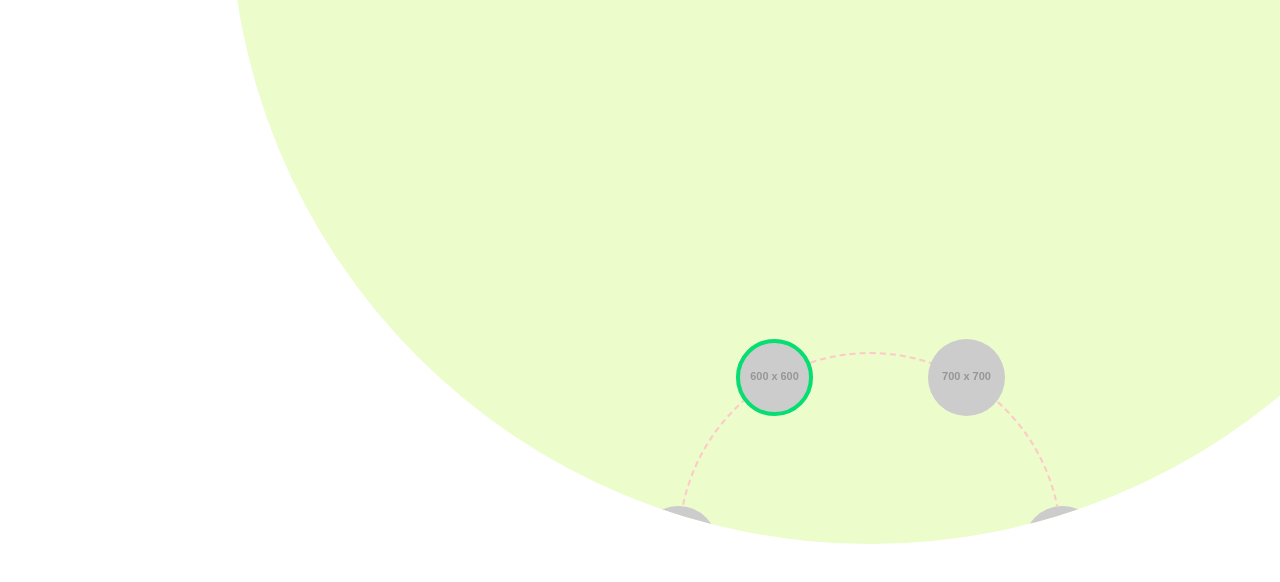
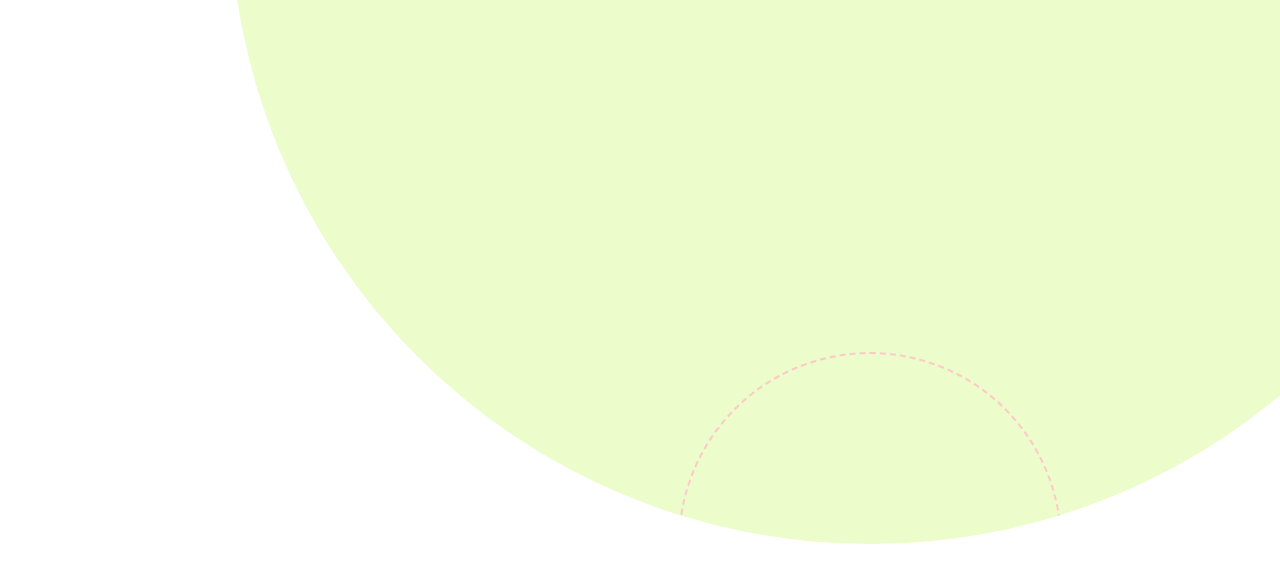
Before and after one commit to Massfice/food-spinner, a React (Vite) app: page / in a window 1280 px wide. Shown: the top 582 px of the page. Built offline with nearby package versions, Linux system fonts and the light colour scheme.

Commit message:
exctracting and cleaning components

```diff
--- a/src/App.tsx
+++ b/src/App.tsx
@@ -1,97 +1,6 @@
-import { EventEmitter } from 'events';
-import { Circle } from './components/Circle';
-import { Spinner } from './components/Spinner';
-import { usePositionalLayout } from './hooks/usePositionalLayout';
-import { useEffect } from 'react';
+import { AppPage } from './pages/AppPage';
 
 function App() {
-    const eventEmitter = new EventEmitter<{ spin: [] }>();
-
-    useEffect(() => {
-        setTimeout(() => {
-            eventEmitter.emit('spin');
-        }, 1000);
-    }, []);
-
-    const {
-        items,
-        center,
-        radius,
-        units,
-        winningPosition,
-    } = usePositionalLayout({
-        items: [
-            {
-                id: '1',
-                image: 'https://placehold.co/200x200',
-            },
-            {
-                id: '2',
-                image: 'https://placehold.co/300x300',
-            },
-            {
-                id: '3',
-                image: 'https://placehold.co/400x400',
-            },
-            {
-                id: '4',
-                image: 'https://placehold.co/500x500',
-            },
-            {
-                id: '5',
-                image: 'https://placehold.co/600x600',
-            },
-            {
-                id: '6',
-                image: 'https://placehold.co/700x700',
-            },
-            // {
-            //     id: '7',
-            //     image: 'https://placehold.co/200x200',
-            // },
-            // {
-            //     id: '8',
-            //     image: 'https://placehold.co/200x200',
-            // },
-            // {
-            //     id: '9',
-            //     image: 'https://placehold.co/200x200',
-            // },
-            // {
-            //     id: '10',
-            //     image: 'https://placehold.co/200x200',
-            // },
-        ],
-        center: { x: 50, y: 0 },
-        radius: 15,
-        ratio: 1.2,
-        evenDistributionThreshold: 3,
-    });
-
-    return (
-        <main className="w-full h-screen relative overflow-hidden">
-            <Circle className="absolute left-[18%] bottom-[32%] w-full z-10">
-                <Spinner
-                    className="w-full h-full"
-                    items={items}
-                    winningPosition={winningPosition}
-                    center={center}
-                    radius={radius}
-                    units={units}
-                    eventEmitter={eventEmitter}
-                />
-                {/* <CirclesWrapper
-                    className="w-full h-full"
-                    circles={items}
-                    border={{
-                        x: center.x,
-                        y: center.y,
-                        radius: radius,
-                        units: units,
-                    }}
-                /> */}
-            </Circle>
-        </main>
-    );
+    return <AppPage items={[]} />;
 }
 export default App;
--- a/src/components/Spinner.tsx
+++ b/src/components/Spinner.tsx
@@ -67,7 +67,6 @@ export const Spinner: React.FC<SpinnerProps> = (props) => {
     const onWinnerFound = useCallback(
         (winner: PositionalLayoutItem<Circle> | null) => {
             if (winner) {
-                console.log(winner);
                 props.onWinnerFound?.(winner);
             }
         },
--- /dev/null
+++ b/src/pages/AppPage.tsx
@@ -0,0 +1,56 @@
+import React from 'react';
+import { EventEmitter } from 'events';
+import { Circle } from '../components/Circle';
+import { Spinner } from '../components/Spinner';
+import { usePositionalLayout } from '../hooks/usePositionalLayout';
+import { useEffect } from 'react';
+
+type AppPageProps = {
+    /**
+     * The items to display in the app.
+     */
+    items: {
+        id: string;
+        image: string;
+    }[];
+};
+
+export const AppPage: React.FC<AppPageProps> = (props) => {
+    const eventEmitter = new EventEmitter<{ spin: [] }>();
+
+    useEffect(() => {
+        setTimeout(() => {
+            eventEmitter.emit('spin');
+        }, 1000);
+    }, []);
+
+    const {
+        items,
+        center,
+        radius,
+        units,
+        winningPosition,
+    } = usePositionalLayout({
+        items: props.items,
+        center: { x: 50, y: 0 },
+        radius: 15,
+        ratio: 1.2,
+        evenDistributionThreshold: 3,
+    });
+
+    return (
+        <main className="w-full h-screen relative overflow-hidden">
+            <Circle className="absolute left-[18%] bottom-[32%] w-full z-10">
+                <Spinner
+                    className="w-full h-full"
+                    items={items}
+                    winningPosition={winningPosition}
+                    center={center}
+                    radius={radius}
+                    units={units}
+                    eventEmitter={eventEmitter}
+                />
+            </Circle>
+        </main>
+    );
+};
```
Also changed, not shown: src/components/Circle.tsx (+0 -122 lines), 1 other file (tests, documents, lock files or other folders).
